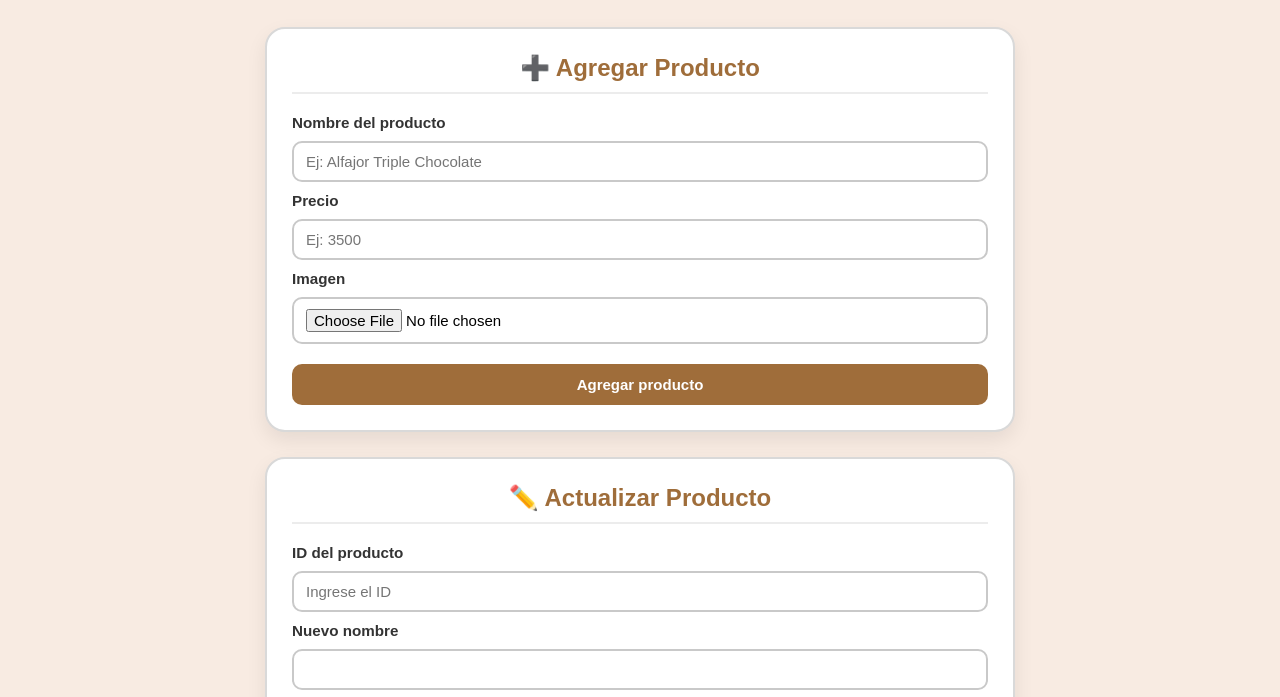
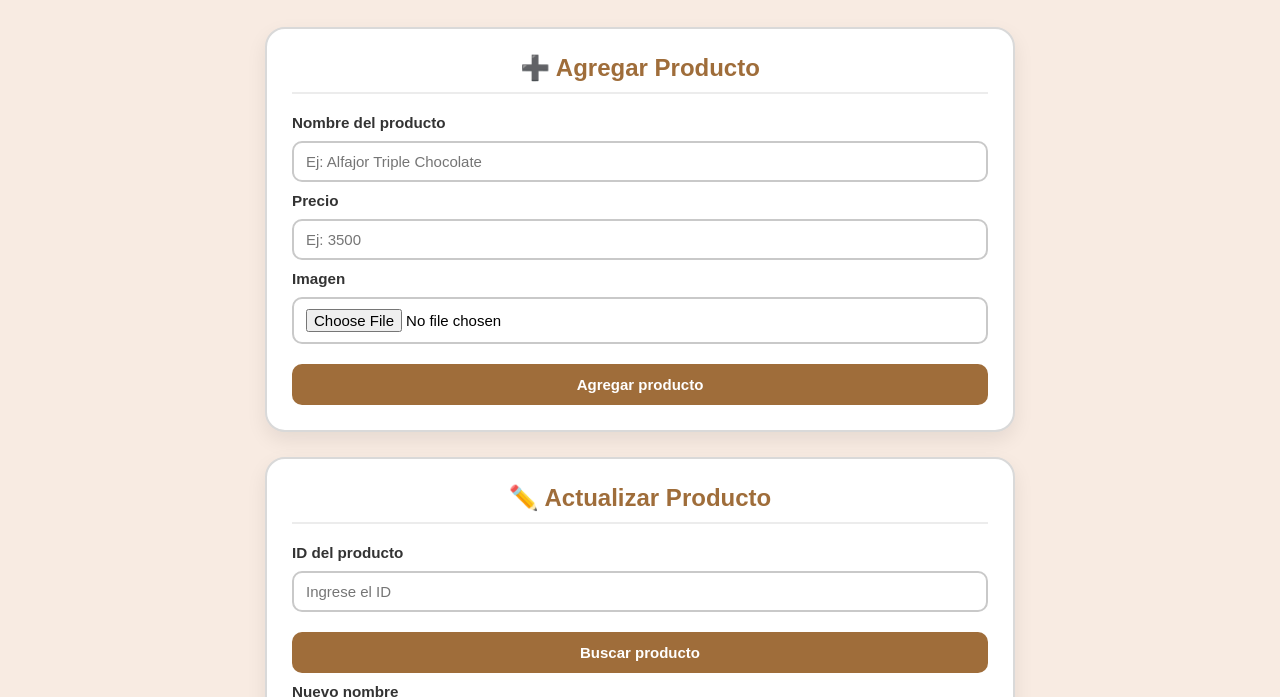
Before and after one commit to rodfaro/la-boutique-del-alfajor, a website: page frontend-crud/index.html in a window 1280 px wide. Shown: the part 81-778 px from the top of the page. Drawn offline with Linux system fonts and the light colour scheme.

Commit message:
Correcciones CRUD

```diff
--- a/frontend-crud/css/admin.css
+++ b/frontend-crud/css/admin.css
@@ -164,6 +164,16 @@
     transform: translateY(-2px);
 }
 
+/* Botón secundario - Buscar */
+.btn-secundario{
+    background-color: #c9a97a;
+}
+
+.btn-secundario:hover{
+    background-color: #a07840;
+}
+
+
 /* =========================
    FOOTER
 ========================= */
--- a/frontend-crud/css/global.css
+++ /dev/null
@@ -1,13 +0,0 @@
-/* Css con valores globales en todo los html, se cargan 2*/
-
-*{
-    box-sizing: border-box;
-    padding: 0;
-    margin: 0;
-}
-
-
-
-body {
-    font-family: Poppins, Arial, Helvetica, sans-serif;
-}
--- a/frontend-crud/index.html
+++ b/frontend-crud/index.html
@@ -35,6 +35,8 @@
 
             <h2>➕ Agregar Producto</h2>
 
+            <!-- POST: el navegador maneja el envio directamente -->
+            <!-- action = a donde se envia, method = como se envia, enctype = formato multipart para archivos -->
             <form
                 action="/api/v1/productos"
                 method="post"
@@ -85,6 +87,8 @@
 
             <h2>✏️ Actualizar Producto</h2>
 
+            <!-- PUT: el navegador no soporta method="put" en forms, por eso lo maneja JavaScript -->
+            <!-- sin action ni method porque el envio lo hace fetch() -->
             <form id="form-put">
 
                 <label for="id-put">
@@ -96,6 +100,14 @@
                     name="id"
                     id="id-put"
                     placeholder="Ingrese el ID">
+
+
+                <button
+                    type="button"
+                    class="btn-secundario"
+                    onclick="buscarProducto()">
+                    Buscar producto
+                </button>
 
                 <label for="nombre-put">
                     Nuevo nombre
@@ -124,11 +136,14 @@
                     name="archivo"
                     id="imagen-put">
 
+                <!-- input oculto que guarda el nombre de la imagen actual -->
+                <!-- se usa si el usuario no sube una imagen nueva -->
                 <input
                     type="hidden"
                     name="imgActual"
                     id="imgActual">
 
+                <!-- type="button" evita que el form se envie solo, onclick llama a la funcion -->
                 <button
                     type="button"
                     onclick="actualizar()">
@@ -147,6 +162,7 @@
 
             <h2>🗑️ Eliminar Producto</h2>
 
+            <!-- DELETE: solo necesita el ID, sin archivos ni campos extra -->
             <div class="delete-container">
 
                 <label for="id-delete">
@@ -158,6 +174,7 @@
                     id="id-delete"
                     placeholder="Ingrese el ID">
 
+                <!-- fetch con method DELETE, no necesita body porque solo usa el ID en la URL -->
                 <button
                     type="button"
                     onclick="eliminar()">
@@ -183,11 +200,32 @@
 
     <script>
 
+        // Busca el producto por ID y carga sus datos en el formulario
+        async function buscarProducto() {
+
+            const id =
+                document.getElementById('id-put').value;
+
+            // GET al servidor para traer los datos actuales del producto
+            const respuesta =
+                await fetch(`/api/v1/productos/${id}`);
+
+            const producto =
+                await respuesta.json();
+
+            // carga los valores actuales en los inputs del form
+            document.getElementById('nombre-put').value = producto.nombre;
+            document.getElementById('precio-put').value = producto.precio;
+            // guarda la imagen actual en el input oculto para no perderla
+            document.getElementById('imgActual').value = producto.img;
+        }
+
         async function actualizar() {
 
             const id =
                 document.getElementById('id-put').value;
 
+            // FormData permite enviar texto e imagenes juntos (igual que enctype multipart)
             const formData =
                 new FormData();
 
@@ -201,11 +239,13 @@
                 document.getElementById('precio-put').value
             );
 
+            // enviamos la imagen actual por si no se sube una nueva
             formData.append(
                 'imgActual',
                 document.getElementById('imgActual').value
             );
 
+            // si el usuario selecciono una imagen nueva, la agregamos al FormData
             const archivo =
                 document.getElementById('imagen-put').files[0];
 
@@ -213,6 +253,7 @@
                 formData.append('archivo', archivo);
             }
 
+            // fetch hace el PUT que el navegador no puede hacer solo
             const respuesta =
                 await fetch(`/api/v1/productos/${id}`, {
                     method: 'PUT',
@@ -230,6 +271,7 @@
             const id =
                 document.getElementById('id-delete').value;
 
+            // fetch con method DELETE, no necesita body porque solo usa el ID en la URL
             const respuesta =
                 await fetch(`/api/v1/productos/${id}`, {
                     method: 'DELETE'
--- a/modulos/alfajores/controlador-alfajores.mjs
+++ b/modulos/alfajores/controlador-alfajores.mjs
@@ -88,7 +88,7 @@ export async function crearUno(req, res){
         const datos = {
             nombreProducto: req.body.nombre,  // campo de texto del form
             precio: req.body.precio,          // campo de texto del form
-            img: req.file.filename            // nombre del archivo guardado por multer
+            img: req.file ? req.file.filename : req.body.imgActuals            // nombre del archivo guardado por multer
         }
         //console.log(req.file)
         //console.log(req.body)
```
Also changed, not shown: 1 other file.
